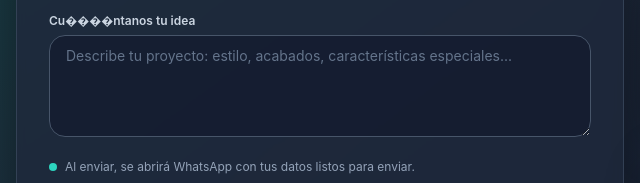
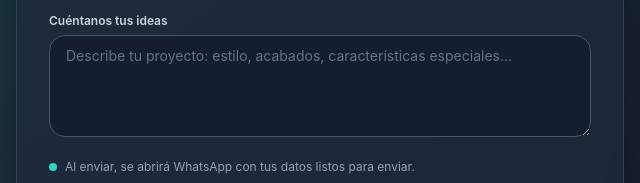
Before and after one commit to Leonova-Studio/splash-splash, a plain HTML site: page index.html in a window 1280 px wide. Shown: the part 4373-4556 px from the top of the page, 0-640 px from the left. Drawn offline with nearby package versions, Linux system fonts and the light colour scheme.

Commit message:
Cuéntanos tus ideas

```diff
--- a/index.html
+++ b/index.html
@@ -391,7 +391,7 @@
           </div>
           <div><label for="dimensions" class="block text-xs font-semibold mb-1.5 text-slate-300">Medidas o área aproximada</label> <input id="dimensions" name="dimensions" type="text" placeholder="Ej: 8m x 4m, patio trasero 50m²" class="w-full rounded-2xl bg-slate-900/60 border border-slate-600 px-4 py-2.5 text-sm text-white placeholder:text-slate-500 focus:border-teal-400 focus:ring-0">
           </div>
-          <div><label for="message" class="block text-xs font-semibold mb-1.5 text-slate-300">Cu����ntanos tu idea</label> <textarea id="message" name="message" rows="4" placeholder="Describe tu proyecto: estilo, acabados, características especiales..." class="w-full rounded-2xl bg-slate-900/60 border border-slate-600 px-4 py-2.5 text-sm text-white placeholder:text-slate-500 focus:border-teal-400 focus:ring-0"></textarea>
+          <div><label for="message" class="block text-xs font-semibold mb-1.5 text-slate-300">Cuéntanos tus ideas</label> <textarea id="message" name="message" rows="4" placeholder="Describe tu proyecto: estilo, acabados, características especiales..." class="w-full rounded-2xl bg-slate-900/60 border border-slate-600 px-4 py-2.5 text-sm text-white placeholder:text-slate-500 focus:border-teal-400 focus:ring-0"></textarea>
           </div>
           <div class="flex items-center gap-2 text-xs text-slate-400"><span class="w-2 h-2 rounded-full bg-teal-400"></span>
            <p>Al enviar, se abrirá WhatsApp con tus datos listos para enviar.</p>
```
